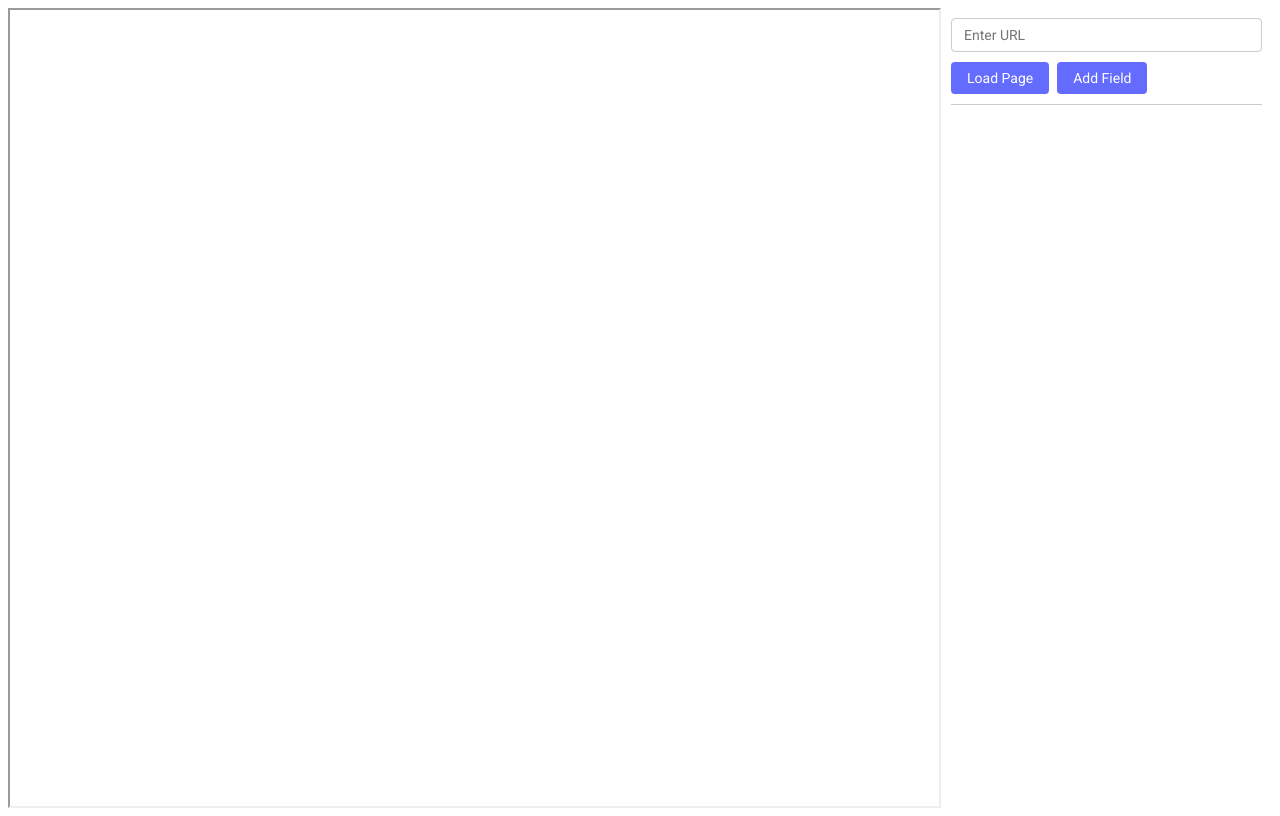
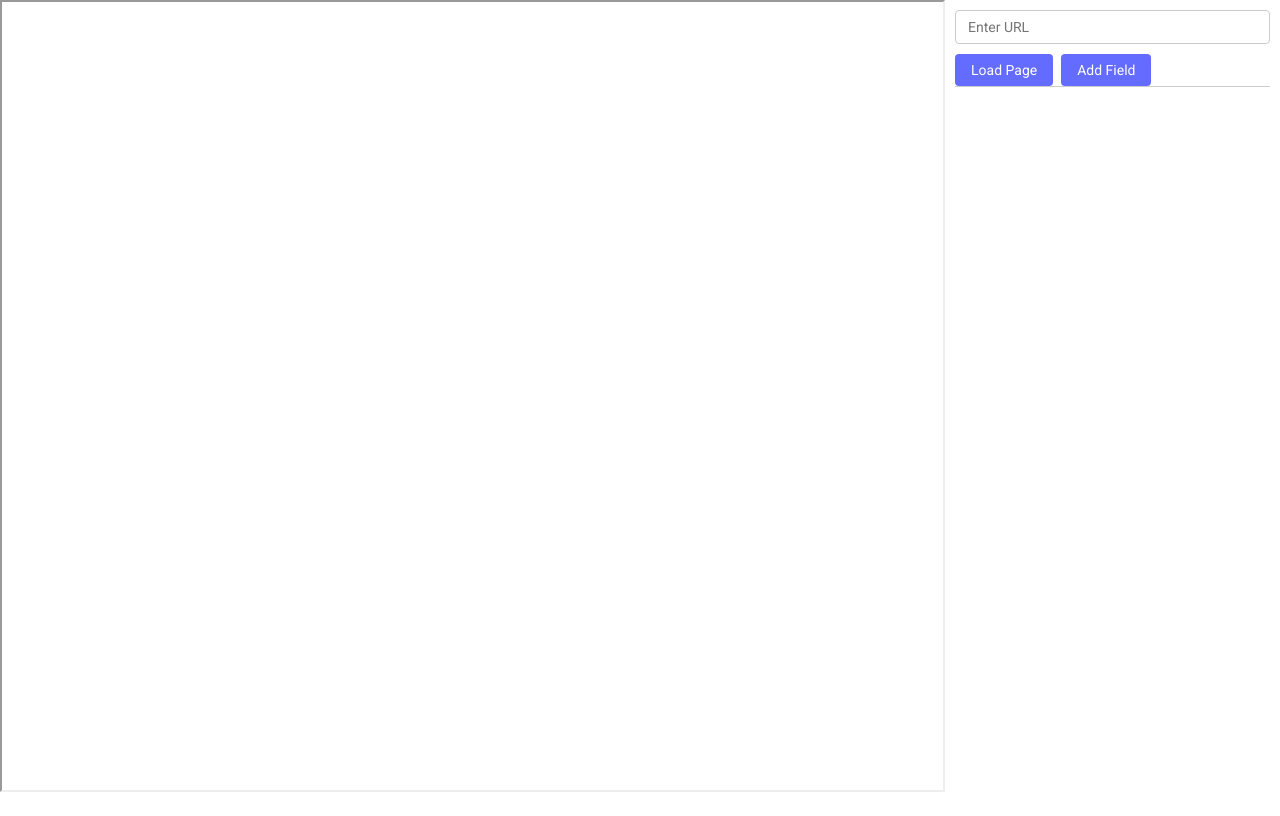
Before and after one commit to stevenx615/visual-element-selector, a website: page public/index.html in a window 1280 px wide. Drawn offline with Linux system fonts and the light colour scheme.

Commit message:
updated CSS style

```diff
--- a/public/style.css
+++ b/public/style.css
@@ -3,6 +3,10 @@
 * {
   font-family: 'Roboto', sans-serif;
   box-sizing: border-box;
+}
+
+body {
+  margin: 0;
 }
 
 button {
@@ -27,7 +31,7 @@ button:active {
 
 .container {
   display: flex;
-  height: 100vh;
+  height: 99vh;
 }
 #iframe-container {
   flex: 3;
@@ -60,8 +64,9 @@ button:active {
 }
 
 #fields-container{
-  margin-top: 10px;
-  padding-top: 10px;
+  padding: 20px 0;
+  height: 90vh;
+  overflow-y: auto;
   border-top: 1px solid #ccc;
 }
 
```
